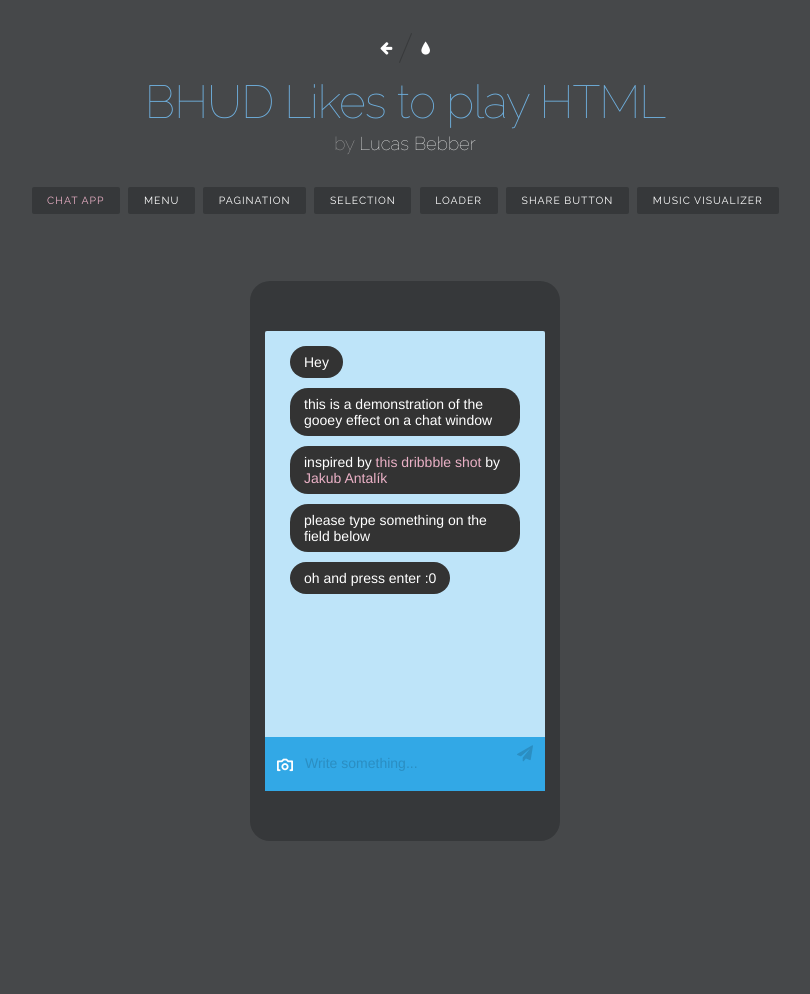
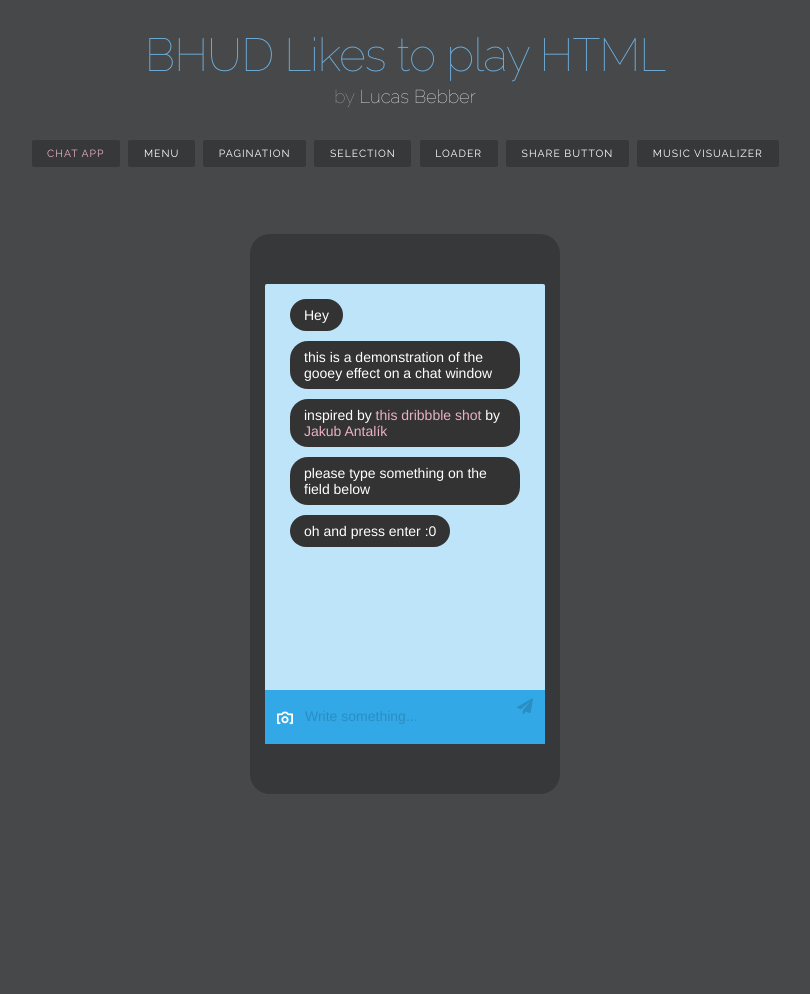
Before and after one commit to bhudelson/web_playground, a plain HTML site: page index.html in a window 1280 px wide. Shown: the whole page, without its empty margins (235-1045 px from the left). After the commit the page ends 948 px from the top, so only its background shows below. Drawn offline with Linux system fonts and the light colour scheme.

Commit message:
removed previous links

```diff
--- a/index.html
+++ b/index.html
@@ -21,10 +21,7 @@
 	<body class="demo-1">
 		<div class="container">
 			<header class="codrops-header">
-				<div class="codrops-links">
-					<a class="codrops-icon codrops-icon--prev" href="http://tympanus.net/Tutorials/PlayfulTrampolineEffect/" title="Previous Demo"><span>Previous Demo</span></a>
-					<a class="codrops-icon codrops-icon--drop" href="http://tympanus.net/codrops/?p=23487" title="Back to the article"><span>Back to the Codrops article</span></a>
-				</div>
+
 				<h1>BHUD Likes to play HTML<span>by <a href="http://twitter.com/lucasbebber">Lucas Bebber</a></span></h1>
 				<nav class="codrops-demos">
 					<a class="current-demo" href="index.html">Chat App</a>
```
